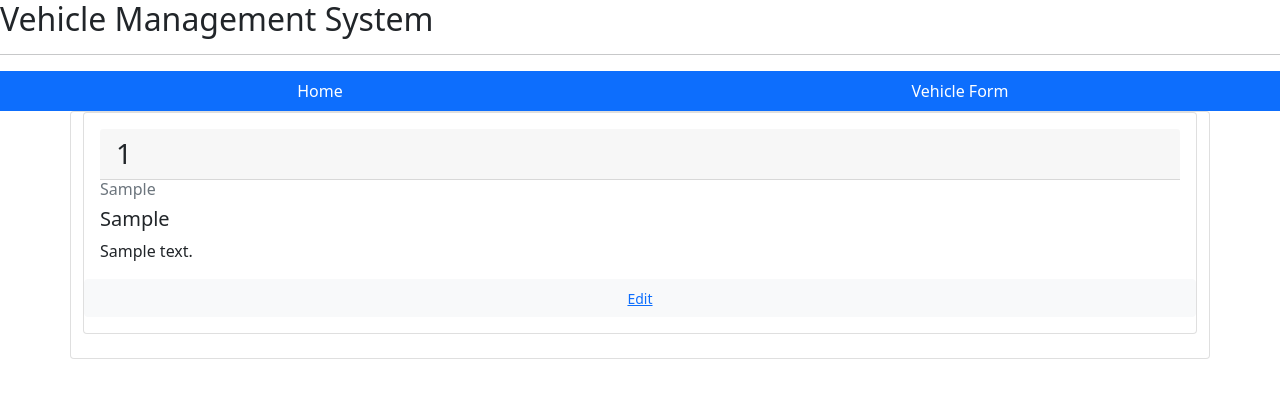
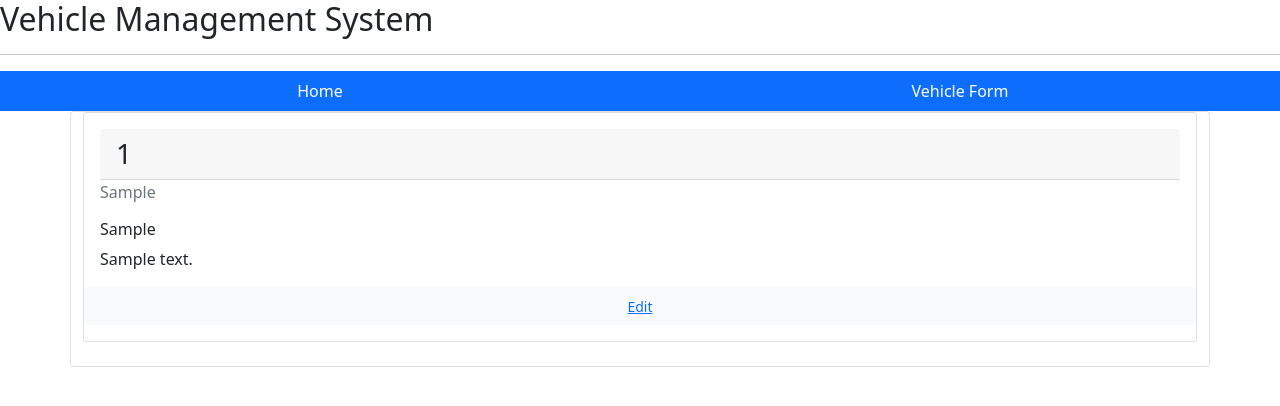
Before and after one commit to ROSMI1995/Vehiclesystem, a Django app: template Vechicleapp/templates/index.html in a window 1280 px wide. Shown: the top 406 px of the page. Run offline with Django 4.2, Linux system fonts and the light colour scheme; the template is opened without the code that fills it: most values are stand-ins (such as "Sample title", 1, 10 or a date in 2020).

Commit message:
Update index.html

```diff
--- a/Vechicleapp/templates/index.html
+++ b/Vechicleapp/templates/index.html
@@ -11,8 +11,8 @@
             <div class="card mb-4">
                 <div class="card-body">
                     <h3 class="card-title text-capitalize card-header"><span class= "text-justify" >{{ post.Vehicle_Number }}</span></a></h3>
-                    <p class="card-text text-muted  font-weight-light h6">{{ post.Vehicle_Type }}</p>
-                    <h5 class="card-title">{{ post.Vehicle_Model }}</h5>
+                    <p class="card-text text-muted  font-weight-light">{{ post.Vehicle_Type }}</p>
+                    <h6 class="card-title">{{ post.Vehicle_Model }}</h6>
                     <p class="card-text">{{ post.Description}}</p>
                     </div>
                 {% if user.is_superuser %}
```
